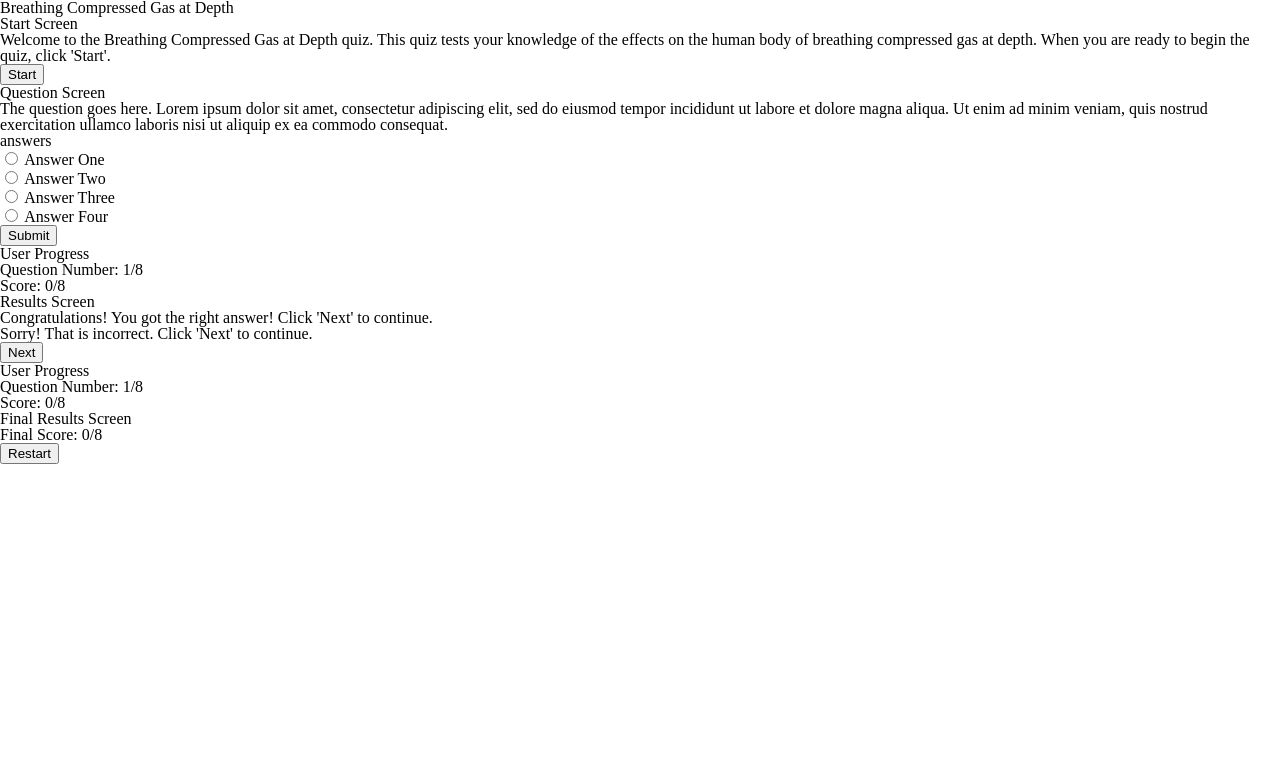
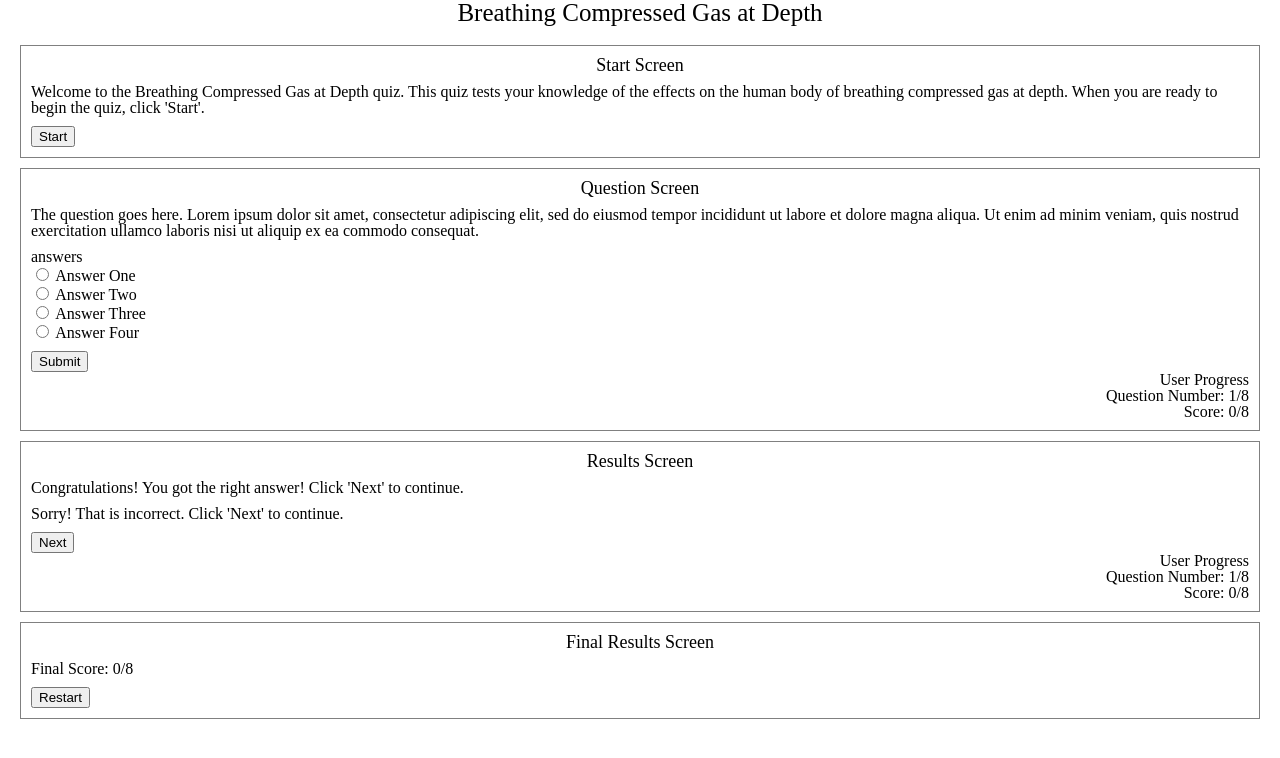
Before and after one commit to aldertyler/quiz-app, a plain HTML site: page index.html in a window 1280 px wide. Drawn offline with nearby package versions, Linux system fonts and the light colour scheme.

Commit message:
Update main.css

```diff
--- a/main.css
+++ b/main.css
@@ -1,3 +1,47 @@
 * {
   box-sizing: border-box;
 }
+
+main {
+  margin: 20px;
+}
+
+h1 {
+  font-size: 25px;
+  text-align: center;
+}
+
+h2 {
+  font-size: 18px;
+  text-align: center;
+  margin-bottom: 10px;
+}
+section {
+  border: 1px solid grey;
+  margin-bottom: 10px;
+  padding: 10px;
+}
+
+.instructions {
+  margin-bottom: 10px;
+}
+
+.question {
+  margin-bottom: 10px;
+}
+
+fieldset {
+  margin-bottom: 10px;
+}
+
+.feedback {
+  margin-bottom: 10px;
+}
+
+.final-score {
+  margin-bottom: 10px;
+}
+
+.progress {
+  text-align: right;
+}
```
